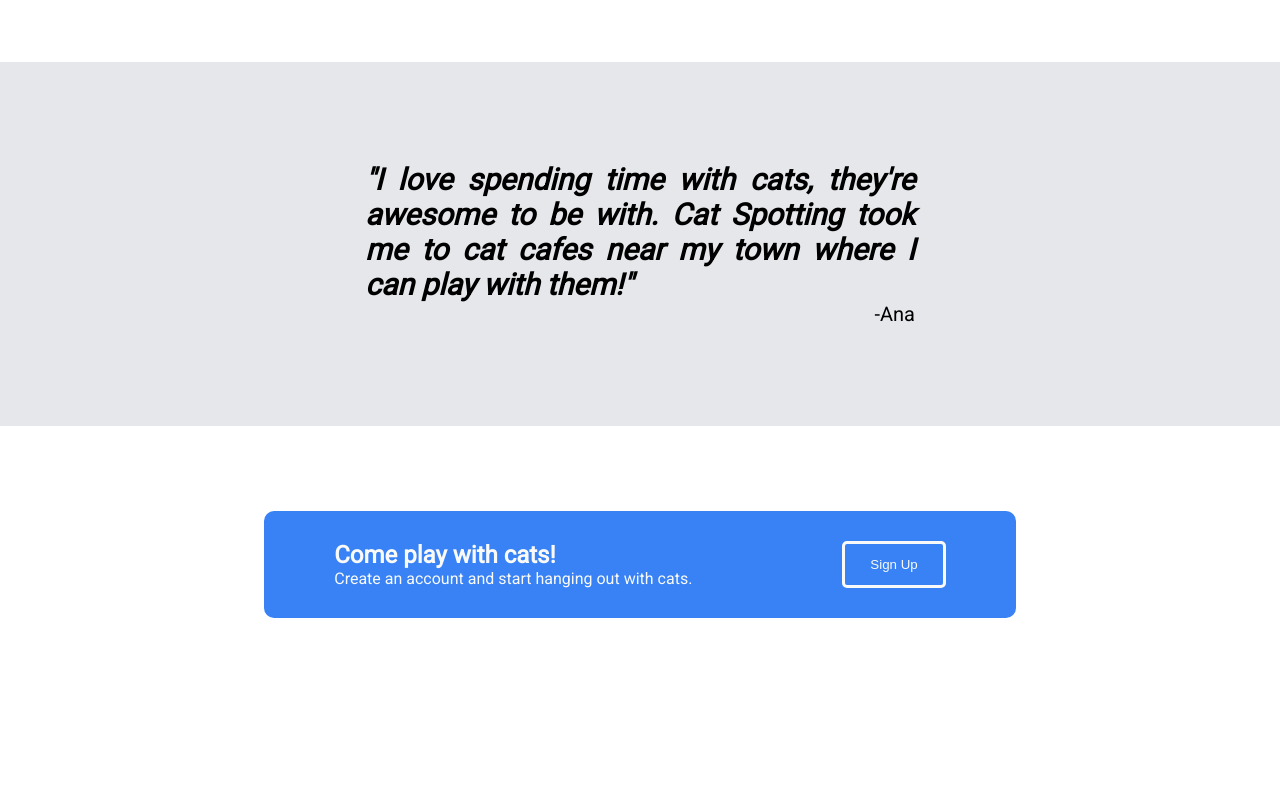
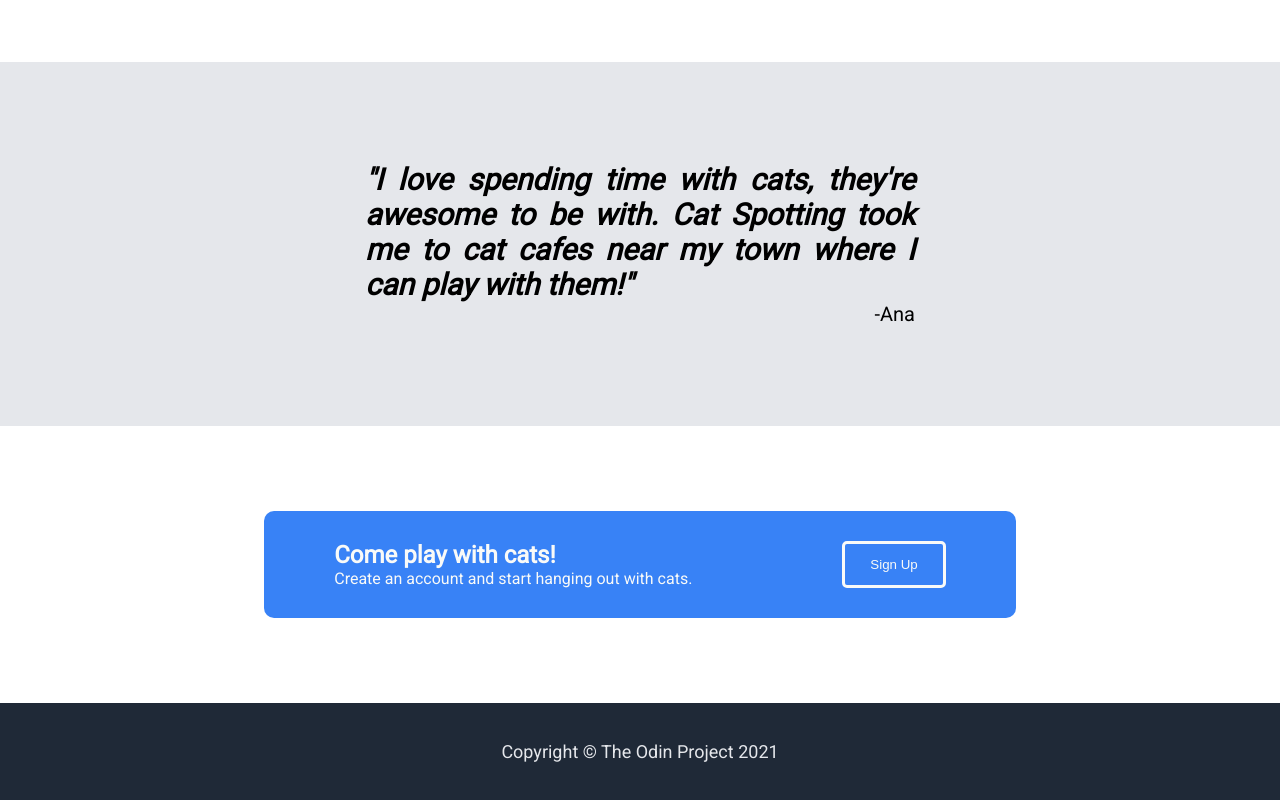
Before and after one commit to Oscsalven/TOP-project-langing-page, a plain HTML site: page index.html in a window 1280 px wide. Shown: the part 1251-2051 px from the top of the page. Before the commit the page ends 1954 px from the top, so only its background shows below. Drawn offline with Linux system fonts and the light colour scheme.

Commit message:
Last container done. Landing page completed

```diff
--- a/index.html
+++ b/index.html
@@ -63,5 +63,8 @@
             <button class="sign-up-button btn-2">Sign Up</button>
         </div>
     </div>
+    <div class="fifth-container">
+        <p class="footer">Copyright © The Odin Project 2021</p>
+    </div>
 </body>
 </html>
--- a/styles/styles.css
+++ b/styles/styles.css
@@ -149,3 +149,18 @@
 .btn-2 {
     border: 3px solid #F9FAF8;
 }
+
+/* Fifth Container */
+
+.fifth-container {
+    display: flex;
+    justify-content: center;
+    align-items: center;
+    background-color: #1f2937;
+    padding: 20px;
+}
+
+.footer {
+    color: #E5E7EB;
+    font-size: 18px;
+}
```
